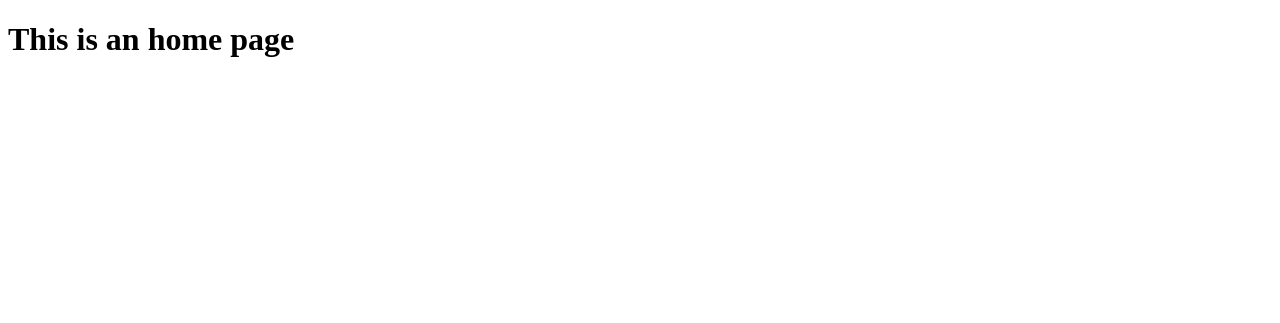
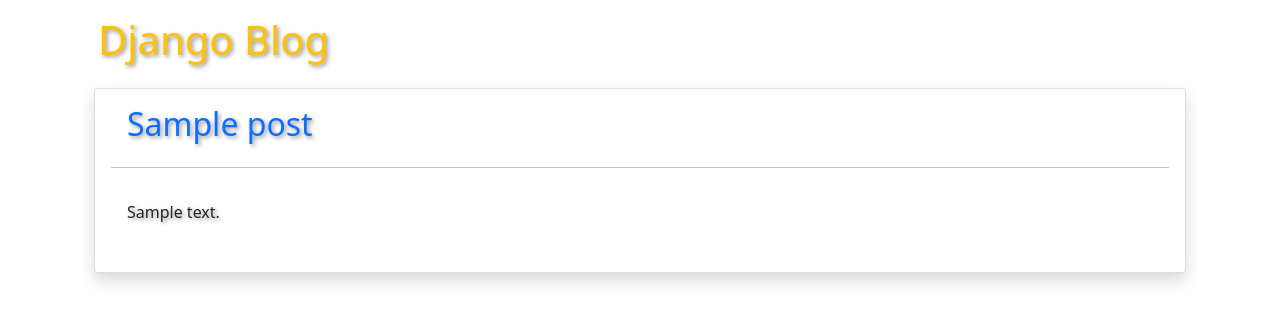
Before and after one commit to Satrey/myblog, a Django app: template templates/home.html in a window 1280 px wide. Shown: the top 323 px of the page. Run offline with Django 4.2, Linux system fonts and the light colour scheme; the template is opened without the code that fills it: most values are stand-ins (such as "Sample title", 1, 10 or a date in 2020); some libraries are stand-ins or nearby versions.

Commit message:
add post detail view

```diff
--- a/blog/urls.py
+++ b/blog/urls.py
@@ -2,5 +2,6 @@ from django.urls import path
 from . import views
 
 urlpatterns = [
-    path('', views.BlogListView.as_view(), name='home')
+    path('', views.BlogListView.as_view(), name='home'),
+    path('post/<int:pk>', views.BlogDetailView.as_view(), name='detail'),
 ]
--- a/blog/views.py
+++ b/blog/views.py
@@ -9,7 +9,7 @@ class BlogListView(ListView):
     model = Post
     template_name = 'home.html'
 
-# class BlogDetailView(DetailView):
+class BlogDetailView(DetailView):
 
-#     model = Post
-#     template_name = 'detail.html'
+    model = Post
+    template_name = 'detail.html'
--- a/myblog/settings.py
+++ b/myblog/settings.py
@@ -118,6 +118,7 @@ USE_TZ = True
 # https://docs.djangoproject.com/en/4.0/howto/static-files/
 
 STATIC_URL = 'static/'
+STATICFILES_URL = [os.path.join(BASE_DIR, 'static')]
 
 # Default primary key field type
 # https://docs.djangoproject.com/en/4.0/ref/settings/#default-auto-field
--- a/static/css/base.css
+++ b/static/css/base.css
@@ -0,0 +1,3 @@
+body {
+    text-shadow: 2px 2px 4px rgba(0, 0, 0, 0.425);
+}
--- a/templates/base.html
+++ b/templates/base.html
@@ -0,0 +1,30 @@
+{% load static %}
+
+<!DOCTYPE html>
+<html lang="en">
+<head>
+    <meta charset="UTF-8">
+    <meta http-equiv="X-UA-Compatible" content="IE=edge">
+    <meta name="viewport" content="width=device-width, initial-scale=1.0">
+
+    <link href="https://cdn.jsdelivr.net/npm/bootstrap@5.1.3/dist/css/bootstrap.min.css" rel="stylesheet" integrity="sha384-1BmE4kWBq78iYhFldvKuhfTAU6auU8tT94WrHftjDbrCEXSU1oBoqyl2QvZ6jIW3" crossorigin="anonymous">
+    <link rel="stylesheet" href="{% static 'css/base.css' %}">
+
+    <title>Django Blog</title>
+</head>
+<body>
+    <header>
+        <div class="container">
+            <h1 class="ps-3 mt-3 mb-4 "><a class="text-decoration-none text-warning" href="/">Django Blog</a></h1>
+        </div>
+    </header>
+    <div class="container">
+        {% block content %}
+        {% endblock %}
+    </div>
+
+    <script src="https://cdn.jsdelivr.net/npm/@popperjs/core@2.10.2/dist/umd/popper.min.js" integrity="sha384-7+zCNj/IqJ95wo16oMtfsKbZ9ccEh31eOz1HGyDuCQ6wgnyJNSYdrPa03rtR1zdB" crossorigin="anonymous"></script>
+    <script src="https://cdn.jsdelivr.net/npm/bootstrap@5.1.3/dist/js/bootstrap.min.js" integrity="sha384-QJHtvGhmr9XOIpI6YVutG+2QOK9T+ZnN4kzFN1RtK3zEFEIsxhlmWl5/YESvpZ13" crossorigin="anonymous"></script>
+
+</body>
+</html>
--- a/templates/home.html
+++ b/templates/home.html
@@ -1,12 +1,15 @@
-<!DOCTYPE html>
-<html lang="en">
-<head>
-    <meta charset="UTF-8">
-    <meta http-equiv="X-UA-Compatible" content="IE=edge">
-    <meta name="viewport" content="width=device-width, initial-scale=1.0">
-    <title>Document</title>
-</head>
-<body>
-    <h1>This is an home page</h1>
-</body>
-</html>
+{% extends 'base.html' %}
+
+{% block content %}
+
+    {% for post in object_list %}
+        <div class="container">
+            <div class="card p-3 mb-2 rounded shadow">
+                <h2 class="ps-3"><a class="card-title text-decoration-none" href="{% url 'detail' post.pk %}">{{ post.title }}</a></h2>
+                <hr>
+                <p class="card-body">{{ post.body }}</p>
+            </div>
+        </div>
+    {% endfor %}
+
+{% endblock %}
```
Also changed, not shown: templates/detail.html (+11 -12 lines).
